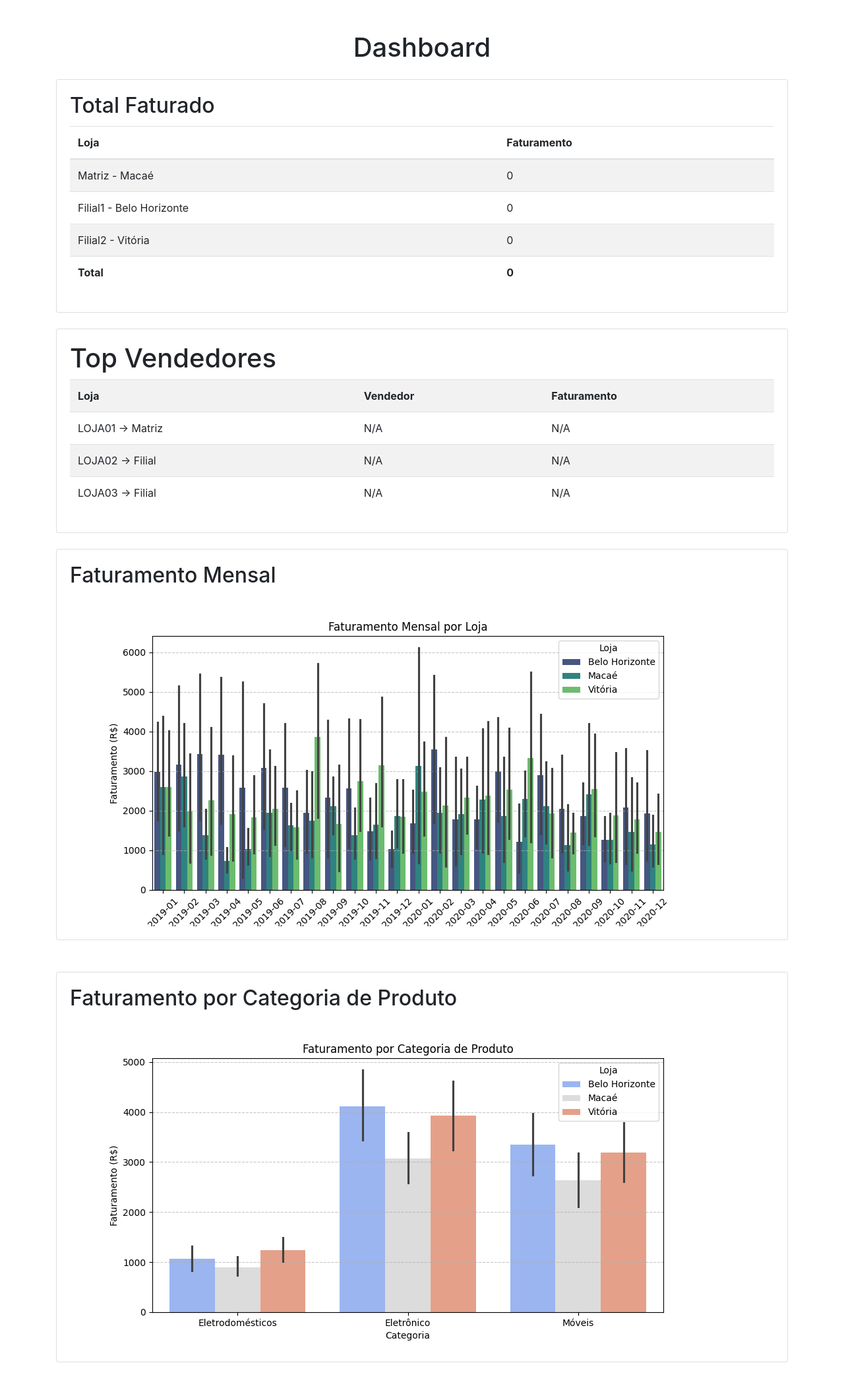
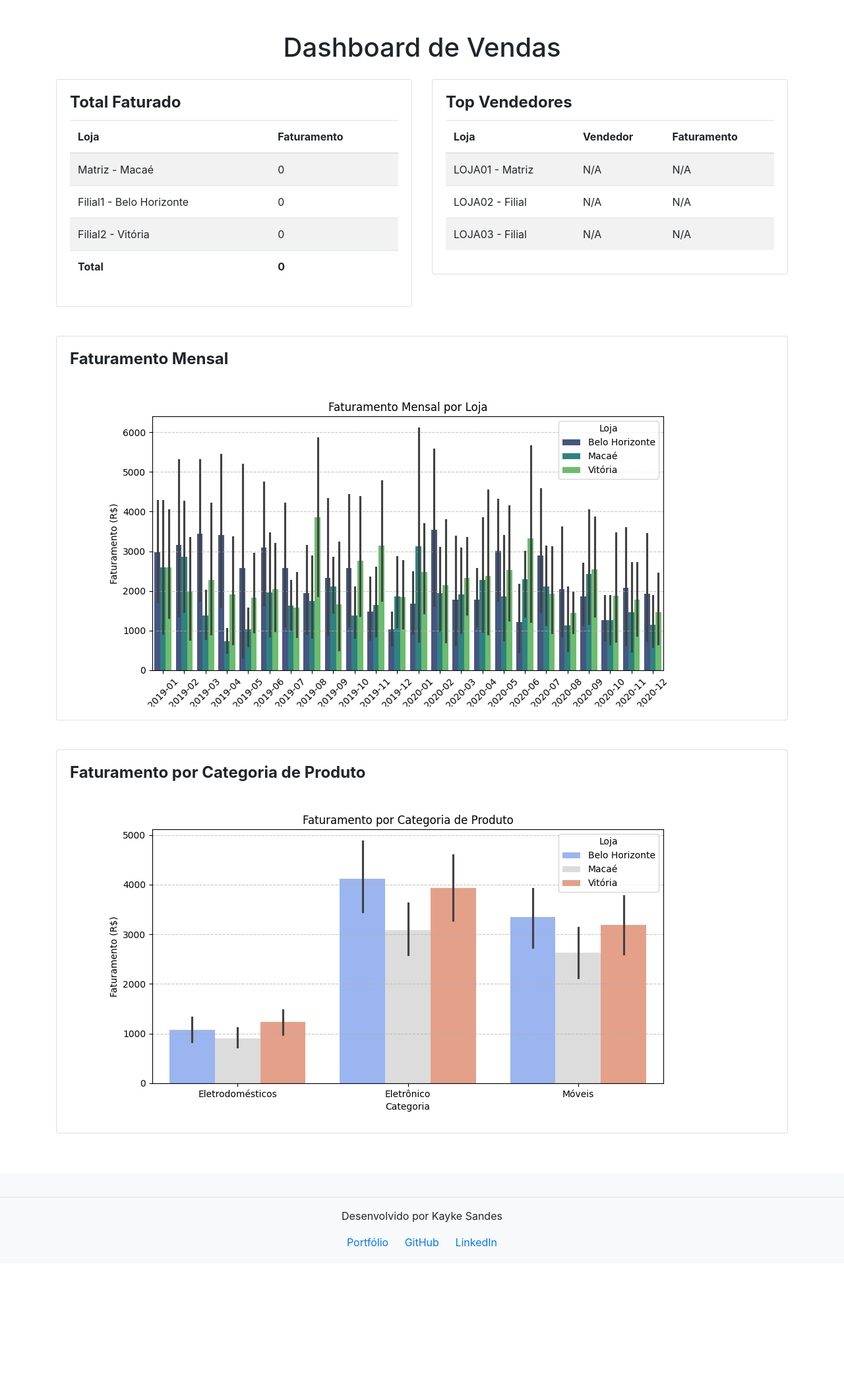
Before and after one commit to kaykesandes/Nitro_test, a Flask app: page / in a window 1280 px wide. Shown: the whole page at 66% size. After the commit the page ends 1889 px from the top, so only its background shows below. Run offline with Flask 3, Linux system fonts and the light colour scheme; some libraries are stand-ins or nearby versions.

Commit message:
bash< mas n deu certo

```diff
--- a/templates/index.html
+++ b/templates/index.html
@@ -6,13 +6,41 @@
     <meta name="viewport" content="width=device-width, initial-scale=1.0">
     <title>Dashboard</title>
     <link rel="stylesheet" href="https://stackpath.bootstrapcdn.com/bootstrap/4.5.2/css/bootstrap.min.css">
+    <style>
+        .card-title {
+            font-size: 1.5rem;
+            font-weight: bold;
+        }
+        .card {
+            margin-bottom: 20px;
+        }
+        .table th, .table td {
+            vertical-align: middle;
+        }
+        footer {
+            background-color: #f8f9fa;
+            padding: 20px 0;
+            text-align: center;
+            margin-top: 40px;
+        }
+        footer a {
+            margin: 0 10px;
+            color: #007bff;
+            text-decoration: none;
+        }
+        footer a:hover {
+            text-decoration: underline;
+        }
+    </style>
 </head>
 
 <body>
     <div class="container">
-        <h1 class="mt-5 text-center">Dashboard</h1>
+        <h1 class="mt-5 text-center">Dashboard de Vendas</h1>
 
-        <div class="card mt-4">
+        <div class="row mt-4">
+            <div class="col-md-6">
+                <div class="card">
                     <div class="card-body">
                         <h2 class="card-title">Total Faturado</h2>
                         <table class="table table-striped">
@@ -35,7 +63,6 @@
                                     <td>Filial2 - Vitória</td>
                                     <td>{{total_faturado_loja3}}</td>
                                 </tr>
-
                                 <tr>
                                     <td><strong>Total</strong></td>
                                     <td><strong>{{soma_total_faturado}}</strong></td>
@@ -44,51 +71,73 @@
                         </table>
                     </div>
                 </div>
+            </div>
 
-        <div class="card mt-4">
+            <div class="col-md-6">
+                <div class="card">
                     <div class="card-body">
-                <h1>Top Vendedores</h1>
+                        <h2 class="card-title">Top Vendedores</h2>
                         <table class="table table-striped">
+                            <thead>
                                 <tr>
                                     <th>Loja</th>
                                     <th>Vendedor</th>
                                     <th>Faturamento</th>
                                 </tr>
+                            </thead>
+                            <tbody>
                                 <tr>
-                        <td>LOJA01 -> Matriz</td>
+                                    <td>LOJA01 - Matriz</td>
                                     <td>{{ top_vendedor_loja1.iloc[0]['Nome Vendedor'] if not top_vendedor_loja1.empty else 'N/A' }}</td>
                                     <td>{{ top_vendedor_loja1.iloc[0]['ValorVenda'] if not top_vendedor_loja1.empty else 'N/A' }}</td>
                                 </tr>
                                 <tr>
-                        <td>LOJA02 -> Filial</td>
+                                    <td>LOJA02 - Filial</td>
                                     <td>{{ top_vendedor_loja2.iloc[0]['Nome Vendedor'] if not top_vendedor_loja2.empty else 'N/A' }}</td>
                                     <td>{{ top_vendedor_loja2.iloc[0]['ValorVenda'] if not top_vendedor_loja2.empty else 'N/A' }}</td>
                                 </tr>
                                 <tr>
-                        <td>LOJA03 -> Filial</td>
+                                    <td>LOJA03 - Filial</td>
                                     <td>{{ top_vendedor_loja3.iloc[0]['Nome Vendedor'] if not top_vendedor_loja3.empty else 'N/A' }}</td>
                                     <td>{{ top_vendedor_loja3.iloc[0]['ValorVenda'] if not top_vendedor_loja3.empty else 'N/A' }}</td>
                                 </tr>
+                            </tbody>
                         </table>
                     </div>
                 </div>
-
-        <div class="card mt-4 mb-5">
-            <div class="card-body">
-                <h2 class="card-title">Faturamento Mensal</h2>
-                <img src="{{ url_for('static', filename='faturamento_mensal.png') }}" class="img-fluid"
-                    alt="Faturamento Mensal">
             </div>
         </div>
 
-        <div class="card mt-4 mb-5">
+        <div class="row mt-4">
+            <div class="col-md-12">
+                <div class="card">
                     <div class="card-body">
-                <h2 class="card-title">Faturamento por Categoria de Produto</h2>
-                <img src="{{ url_for('static', filename='faturamento_categoria.png') }}" class="img-fluid"
-                    alt="Faturamento por Categoria de Produto">
+                        <h2 class="card-title">Faturamento Mensal</h2>
+                        <img src="{{ url_for('static', filename='faturamento_mensal.png') }}" class="img-fluid" alt="Faturamento Mensal">
                     </div>
                 </div>
             </div>
+        </div>
+
+        <div class="row mt-4">
+            <div class="col-md-12">
+                <div class="card">
+                    <div class="card-body">
+                        <h2 class="card-title">Faturamento por Categoria de Produto</h2>
+                        <img src="{{ url_for('static', filename='faturamento_categoria.png') }}" class="img-fluid" alt="Faturamento por Categoria de Produto">
+                    </div>
+                </div>
+            </div>
+        </div>
+    </div>
+
+    <footer>
+        <hr>
+        <p>Desenvolvido por Kayke Sandes</p>
+        <a href="https://kayke-dev-xi.vercel.app/" target="_blank">Portfólio</a>
+        <a href="https://github.com/kaykesandes" target="_blank">GitHub</a>
+        <a href="https://www.linkedin.com/in/kayke-sandes-1ab42527a/" target="_blank">LinkedIn</a>
+    </footer>
 </body>
 
 </html>
```
Also changed, not shown: requirements.txt (+5 -5 lines), solucao/faturamento_categoria.png, solucao/faturamento_mensal.png, static/faturamento_categoria.png, static/faturamento_mensal.png, 2 other files. Lines whose indentation alone changed are shown as unchanged.
